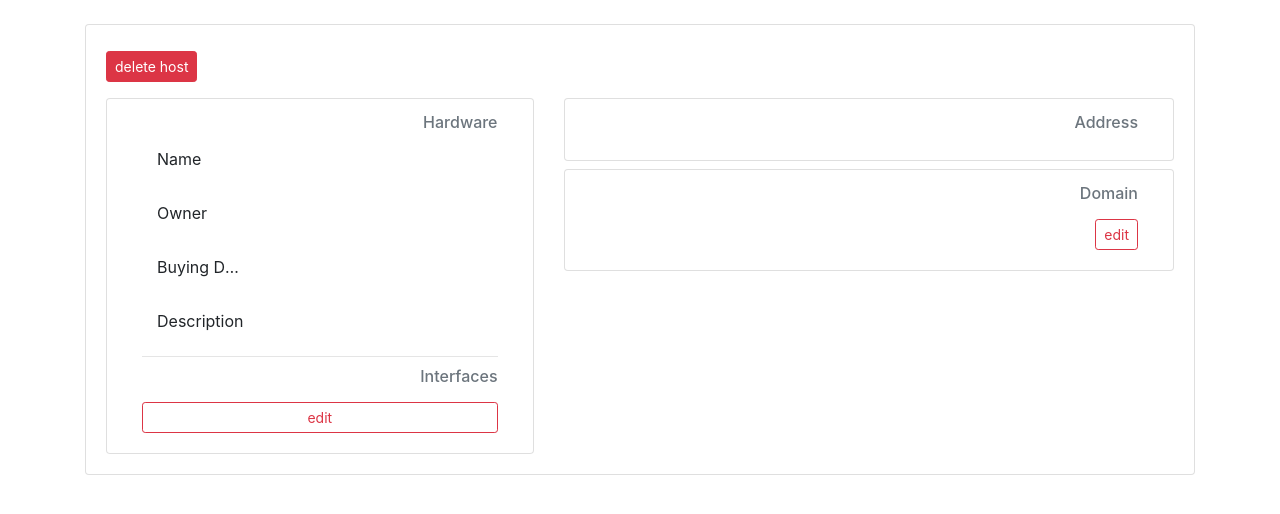
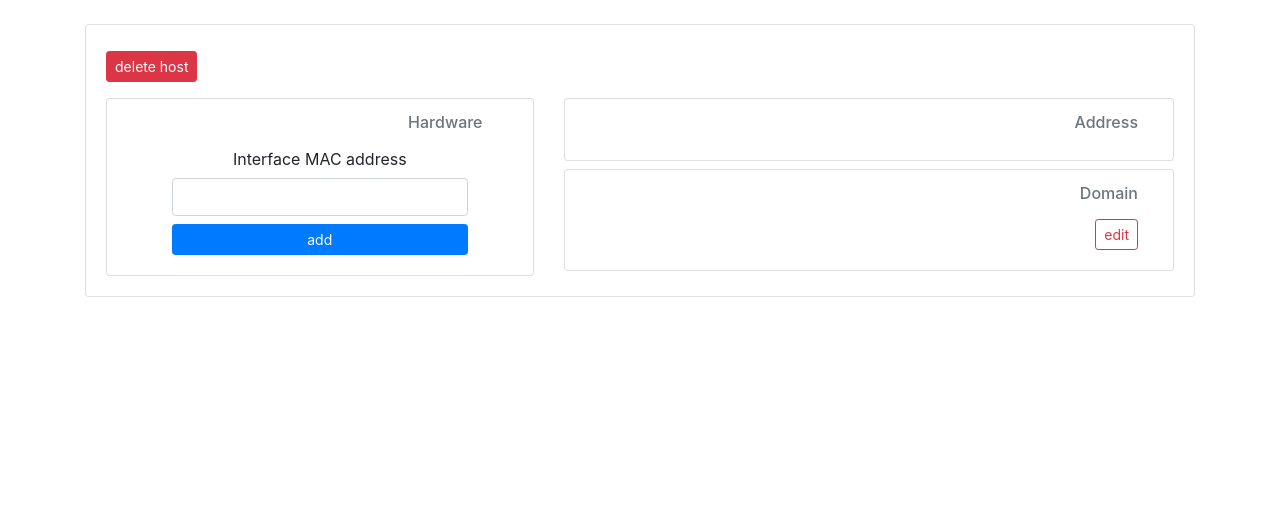
Before and after one commit to guillaume-philippon/slam-v2, a Django app: a page that uses slam/slam_host/templates/host/host.html in a window 1280 px wide. Shown: the part 56-570 px from the top of the page. Run offline with Django 3.2, Linux system fonts and the light colour scheme; the visitor is signed in with stand-in values (Sample User, id 1); data that the repository does not hold is empty; some libraries are stand-ins or nearby versions.

Commit message:
Improve host view

```diff
--- a/slam/slam_host/static/host/host.js
+++ b/slam/slam_host/static/host/host.js
@@ -143,11 +143,16 @@ class Host {
 
     show(){
         var self = this;
+        $('#hardware').hide();
+        $('#hardware-add').show();
         $('#name').text(this.name);
         $('#host-delete-confirm-name').text(this.name);
         $('#network').text(this.network.name);
         $('#creation_date').text(this.creation_date);
+        console.log(this.interface.hardware)
         if (this.interface.hardware != null) {
+            $('#hardware-add').hide();
+            $('#hardware').show();
             $('#hardware-name').text(this.interface.hardware.name);
             $('#hardware-mac-address').text(this.interface.mac_address);
             $('#hardware-owner').text(this.interface.hardware.owner);
@@ -175,6 +180,7 @@ class HardwareCtrl {
     }
 
     save() {
+//        console.log('save')
         var new_name = $('#hardware-name-edit').val();
         var new_owner = $('#hardware-owner-edit').val();
         var new_buying_date = $('#hardware-buying-date-edit').val();
@@ -201,6 +207,34 @@ class HardwareCtrl {
         });
         $.ajax({
             url: '/hardware/' + $('#hardware-name').text(),
+            type: 'PUT',
+            data: options,
+            success: function(data){
+                if (data.status != 'failed') {
+                    $('#hardware-name').text(data.name);
+                    $('#hardware-owner').text(data.owner);
+                    $('#hardware-buying-date').text(data.buying_date);
+                    $('#hardware-description').text(data.description);
+                    $('#hardware-edit').modal('hide');
+                }
+            }
+        });
+    }
+
+    async add_interface() {
+        console.log('Add interface')
+        var options = {
+            'interface': $('#hardware-add-interface').val()
+        };
+        var csrftoken = $.cookie('csrftoken');
+        $.ajaxSetup({
+            headers: {
+                "X-CSRFToken": csrftoken,
+                'Accept': 'application/json'
+            }
+        });
+        $.ajax({
+            url: '/hosts/' + $('#name').text(),
             type: 'PUT',
             data: options,
             success: function(data){
@@ -418,25 +452,43 @@ class InterfaceCtrl {
 }
 
 $(function(){
+//    console.log('load host');
     var host = new Host();
     $('#delete-host').on('click', function(){
         host.remove();
     });
+//    console.log('load hardware');
     var hardwareCtrl = new HardwareCtrl();
     $('#hardware-edit-save').on('click', function(){
         hardwareCtrl.save();
     });
+//    console.log('load domain');
     new DomainsCtrl();
+//    console.log('load interface');
     var mac_address = new InterfaceCtrl();
 
+//    console.log('bind unlink-interface-btn')
+//    console.log(mac_address)
     $('#unlink-interface-btn').on('click', function(){
         mac_address.unlink();
+        host._get();
+    });
+    $('#hardware-add-btn').on('click', function(){
+        hardwareCtrl.add_interface();
+        host._get();
     });
 
+//    console.log('bind network-edit')
     $('#network-edit').on('hidden.bs.modal', function () {
         host._get();
     });
-    $('#unlink-interface-confirm').on('hidden.bs.modal', function () {
+
+//    console.log('bind unlink-interface-confirm')
+    $('#interface-remove-confirm').on('hidden.bs.modal', function () {
+        host._get();
+    });
+
+    $('#interface-remove-confirm').on('hidden.bs.modal', function () {
         host._get();
     });
 });
--- a/slam/slam_host/templates/host/host/hardware.html
+++ b/slam/slam_host/templates/host/host/hardware.html
@@ -4,31 +4,48 @@
 <!--</div>-->
 
 <div class="card col-sm-12">
-    <div class="card-body">
-        <h6 class="card-subtitle mb-2 text-muted text-right">Hardware</h6>
+    <div class="card-body" id="hardware-add">
+        <div class="text-center col-sm-12">
+            <h6 class="card-subtitle mb-2 text-muted text-right">Hardware</h6>
+<!--            <div class="form-group row">-->
+                <label for="hardware-add-interface" class="col-sm-12 col-form-label">
+                    Interface MAC address</label>
+                <div class="col-sm-12 mb-2">
+                    <input type="text" class="form-control" id="hardware-add-interface">
+                </div>
+<!--            </div>-->
+<!--                <button class="btn btn-outline-primary btn-sm btn-block" type="button" data-toggle="modal"-->
+<!--                  data-target="#hardware-edit-save">save</button>-->
+                <div class="col-sm-12">
+                    <button class="btn btn-lg btn-primary btn-sm btn-block" id="hardware-add-btn">add
+                    </button>
+                </div>
+        </div>
+    </div>
+    <div class="card-body" id="hardware">
         <div class="form col-sm-12">
             <div class="form-group row">
                 <label for="hardware-name" class="col-sm-4 col-form-label text-truncate">Name</label>
                 <div class="col-sm-8">
-                    <p type="text" class="form-control-plaintext" id="hardware-name" value="">
+                    <p class="form-control-plaintext" type="text" id="hardware-name"></p>
                 </div>
             </div>
             <div class="form-group row">
-                <label for="hardware-owner" class="col-sm-4 col-form-label text-truncate">Owner</label>
+                <label for="hardware-owner-edit" class="col-sm-4 col-form-label text-truncate">Owner</label>
                 <div class="col-sm-8">
-                    <p type="text" class="form-control-plaintext" id="hardware-owner">
+                    <input type="text" class="form-control" id="hardware-owner-edit">
                 </div>
             </div>
             <div class="form-group row">
-                <label for="hardware-buying-date" class="col-sm-4 col-form-label text-truncate">Buying Date</label>
+                <label for="hardware-buying-date-edit" class="col-sm-4 col-form-label text-truncate">Buying Date</label>
                 <div class="col-sm-8">
-                    <p type="text" class="form-control-plaintext" id="hardware-buying-date">
+                    <input type="text" class="form-control" id="hardware-buying-date-edit">
                 </div>
             </div>
             <div class="form-group row">
-                <label for="hardware-description" class="col-sm-4 col-form-label text-truncate">Description</label>
+                <label for="hardware-description-edit" class="col-sm-4 col-form-label text-truncate">Description</label>
                 <div class="col-sm-8">
-                    <p type="textarea" class="form-control-plaintext" id="hardware-description"></p>
+                    <input type="text" class="form-control" id="hardware-description-edit">
                 </div>
             </div>
         </div>
@@ -40,9 +57,17 @@
 <!--                            data-target="#interface-remove-confirm">Add-->
 <!--                    </button>-->
         </p>
-        <div class="text-right">
-            <button class="btn btn-outline-danger btn-sm btn-block" type="button" data-toggle="modal"
-              data-target="#hardware-edit">edit</button>
+        <div class="row">
+            <div class="col-sm-6">
+                <button class="btn btn-outline-danger btn-sm btn-block" type="button" data-toggle="modal"
+                  data-target="#interface-remove-confirm">unlink</button>
+            </div>
+            <div class="text-right col-sm-6">
+<!--                <button class="btn btn-outline-primary btn-sm btn-block" type="button" data-toggle="modal"-->
+<!--                  data-target="#hardware-edit-save">save</button>-->
+                <button class="btn btn-lg btn-danger btn-sm btn-block" id="hardware-edit-save">save
+                </button>
+            </div>
         </div>
     </div>
 </div>
--- a/slam/slam_host/templates/host/host/modal.html
+++ b/slam/slam_host/templates/host/host/modal.html
@@ -3,7 +3,7 @@
     <div class="modal-dialog modal-xl">
         <div class="modal-content">
             <div class="modal-body">
-                {% include "host/host/modal/hardware.html" %}
+<!-- include "host/host/modal/hardware.html" -->
             </div>
         </div>
     </div>
@@ -14,7 +14,7 @@
     <div class="modal-dialog modal-xl">
         <div class="modal-content">
             <div class="modal-body">
-                {% include "host/host/modal/host-delete-confirm.html" %}
+{% include "host/host/modal/host-delete-confirm.html" %}
             </div>
         </div>
     </div>
@@ -25,7 +25,7 @@
     <div class="modal-dialog modal-xl">
         <div class="modal-content">
             <div class="modal-body">
-                {% include "host/host/modal/network-edit.html" %}
+{% include "host/host/modal/network-edit.html" %}
             </div>
         </div>
     </div>
@@ -36,7 +36,7 @@
     <div class="modal-dialog modal-xl">
         <div class="modal-content">
             <div class="modal-body">
-                {% include "host/host/modal/interface-remove.html" %}
+{% include "host/host/modal/interface-remove.html" %}
             </div>
         </div>
     </div>
@@ -47,7 +47,7 @@
     <div class="modal-dialog modal-xl">
         <div class="modal-content">
             <div class="modal-body">
-                {% include "host/host/modal/interface-add.html" %}
+{% include "host/host/modal/interface-add.html" %}
             </div>
         </div>
     </div>
--- a/slam/slam_host/templates/host/host/modal/hardware.html
+++ b/slam/slam_host/templates/host/host/modal/hardware.html
@@ -24,13 +24,5 @@
                 <input type="text" class="form-control" id="hardware-description-edit">
             </div>
         </div>
-        <div class="row">
-            <div class="col-sm-6">
-                <button class="btn btn-outline-danger btn-sm" id="hardware-edit-save">save</button>
-            </div>
-            <div class="col-sm-6 text-right">
-                <button class="btn btn-lg btn-danger btn-sm" id="unlink-interface-btn">unlink</button>
-            </div>
-        </div>
     </div>
 </div>
--- a/slam/slam_host/templates/host/host/modal/interface-remove.html
+++ b/slam/slam_host/templates/host/host/modal/interface-remove.html
@@ -4,7 +4,7 @@
         freeradius configuration. Are you sure you want it ?
     </p>
     <p class="text-right">
-<!--        <button class="btn btn-lg btn-danger" id="unlink-interface-btn">Yes, I really undestand!-->
-<!--        </button>-->
+        <button class="btn btn-lg btn-danger" id="unlink-interface-btn">Yes, I really undestand!
+        </button>
     </p>
 </div>
```
Also changed, not shown: slam/slam_host/templates/host/host.html (+2 -14 lines).
